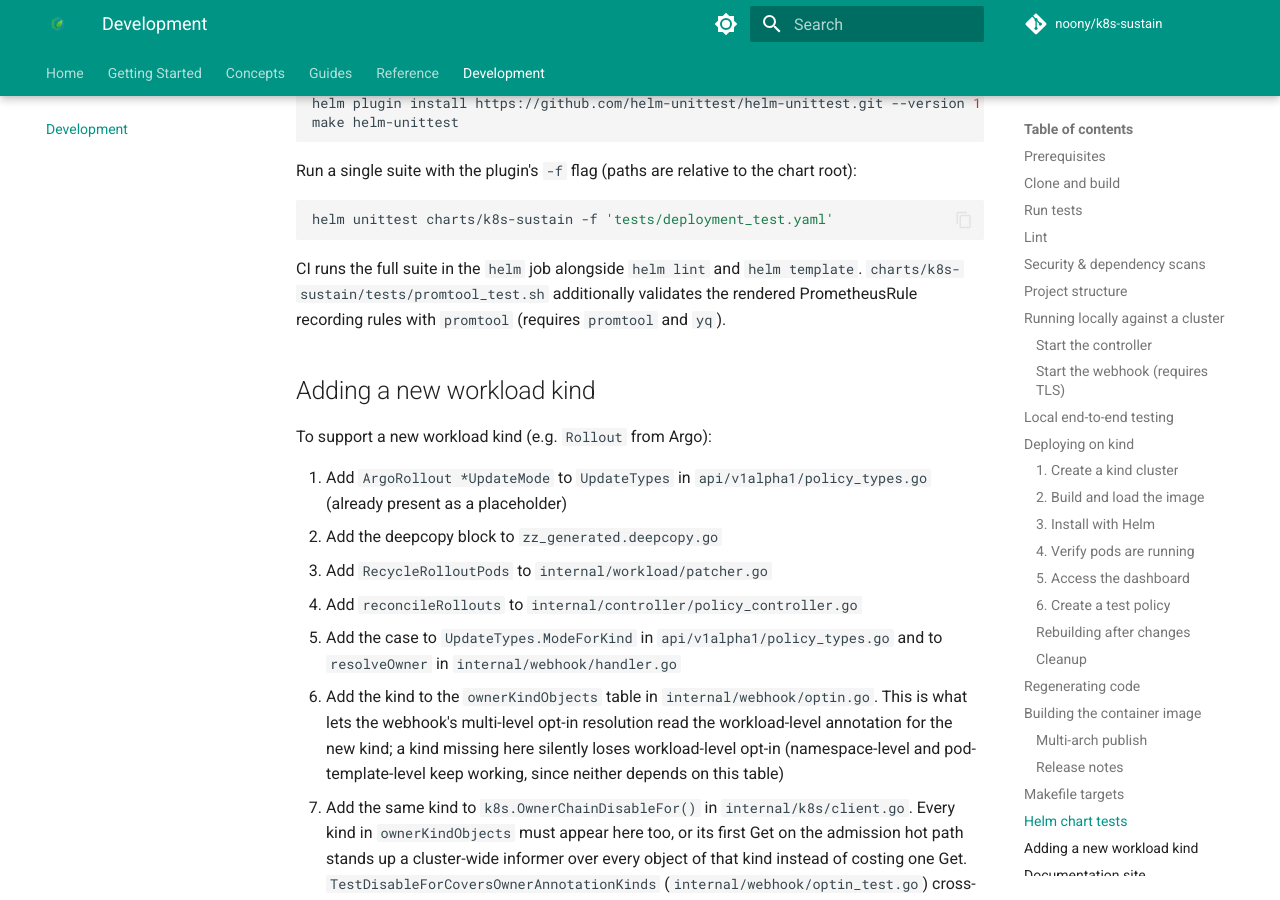
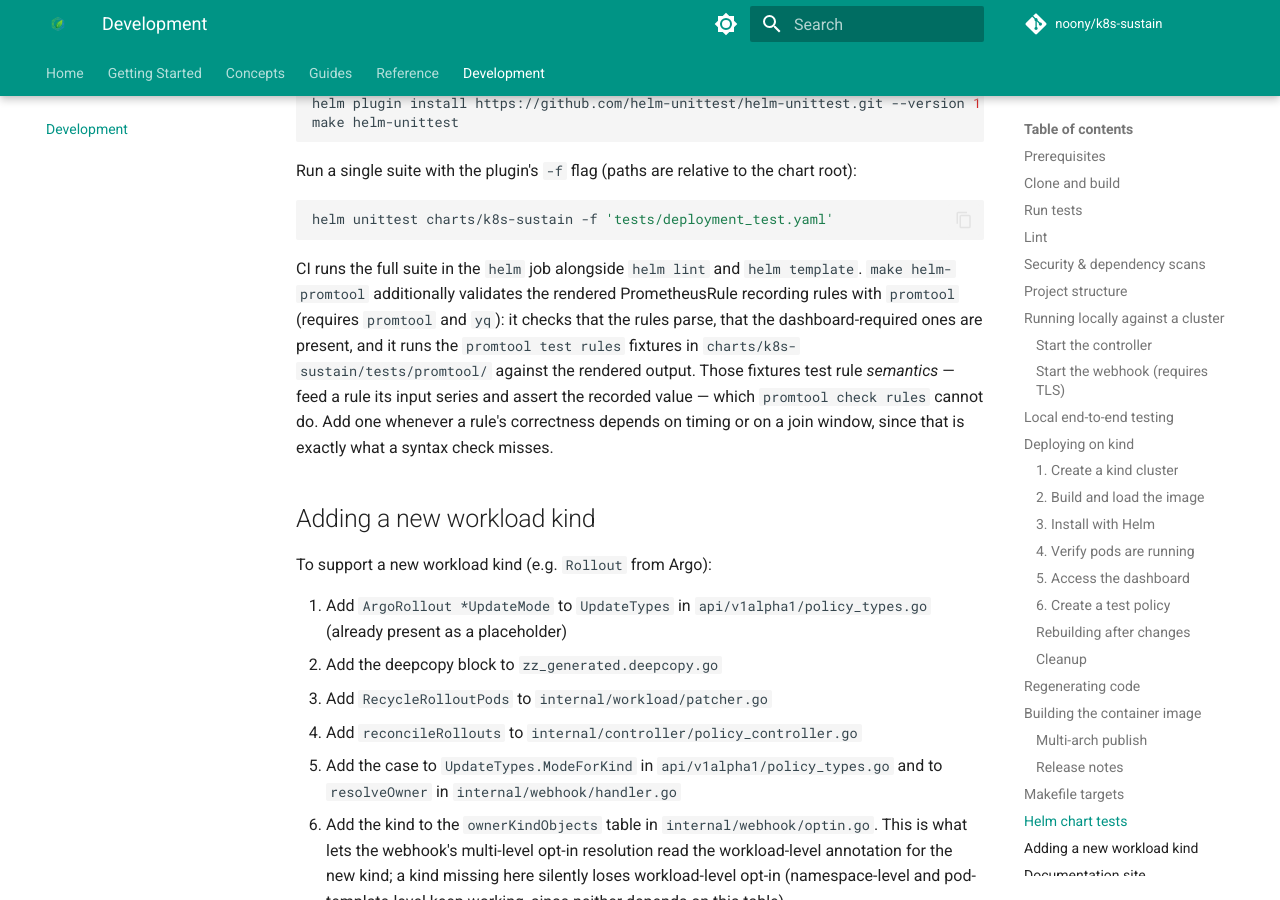
Before and after one commit to noony/k8s-sustain, an MkDocs documentation site: the page built from docs/development.md, in a window 1280 px wide and 900 px high, scrolled down 6666 px. Built offline with MkDocs 1.6.1 and Material for MkDocs 9.7.7, drawn with Linux system fonts in a browser that asks for light colours; comment, search, counter and statistics services are not loaded; the version menu is left out.

````diff
--- a/docs/development.md
+++ b/docs/development.md
@@ -286,8 +286,14 @@
 ```
 
 CI runs the full suite in the `helm` job alongside `helm lint` and `helm template`.
-`charts/k8s-sustain/tests/promtool_test.sh` additionally validates the rendered
-PrometheusRule recording rules with `promtool` (requires `promtool` and `yq`).
+`make helm-promtool` additionally validates the rendered PrometheusRule
+recording rules with `promtool` (requires `promtool` and `yq`): it checks that
+the rules parse, that the dashboard-required ones are present, and it runs the
+`promtool test rules` fixtures in `charts/k8s-sustain/tests/promtool/` against
+the rendered output. Those fixtures test rule *semantics* — feed a rule its
+input series and assert the recorded value — which `promtool check rules`
+cannot do. Add one whenever a rule's correctness depends on timing or on a
+join window, since that is exactly what a syntax check misses.
 
 ## Adding a new workload kind
 
````
Also changed, not shown: docs/reference/recording-rules.md (+6 -2 lines), 4 other files.
